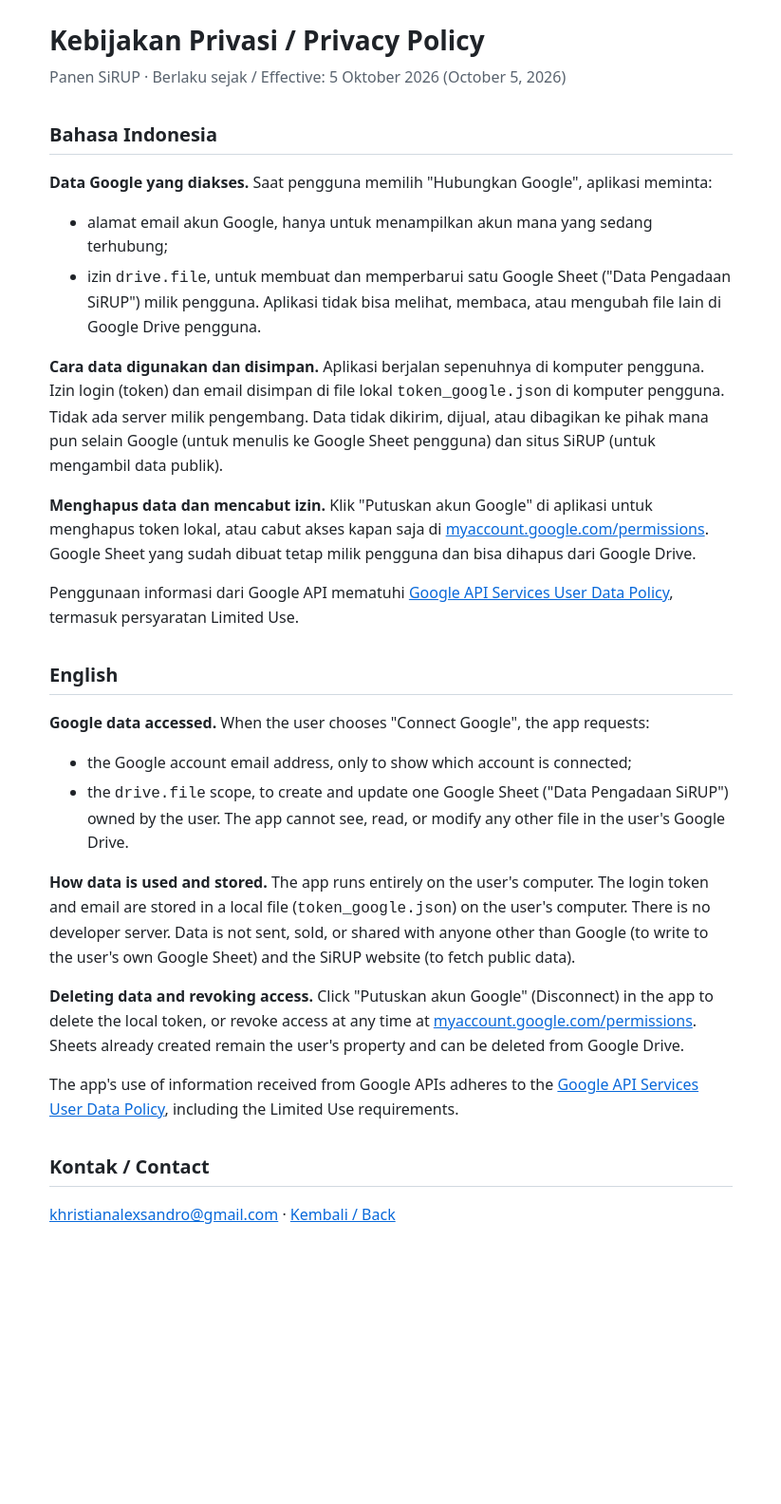
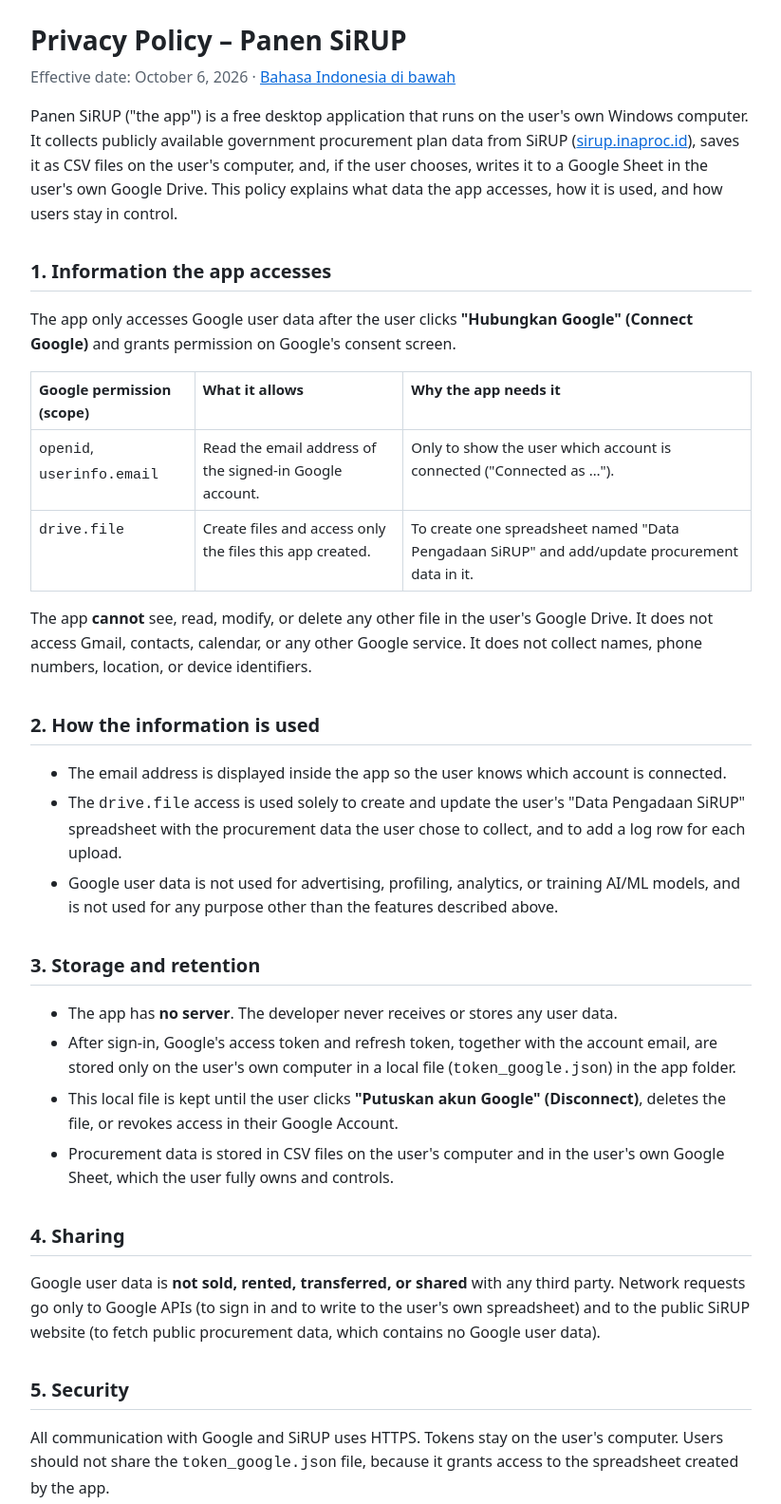
Before and after one commit to SandRune/panen-sirup, a plain HTML site: page privacy.html in a window 1280 px wide. Shown: the part 20-1604 px from the top of the page at 95% size, without its empty margins (228-1051 px from the left). Before the commit the page ends 1369 px from the top, so only its background shows below. Drawn offline with Linux system fonts and the light colour scheme.

Commit message:
Add files via upload

```diff
--- a/privacy.html
+++ b/privacy.html
@@ -1,65 +1,113 @@
 <!doctype html>
-<html lang="id">
+<html lang="en">
 <head>
 <meta charset="utf-8">
 <meta name="viewport" content="width=device-width, initial-scale=1">
-<title>Kebijakan Privasi Panen SiRUP</title>
+<title>Privacy Policy – Panen SiRUP</title>
 <style>
   :root { --bg: #ffffff; --fg: #1f2328; --muted: #59636e; --link: #0969da; --line: #d1d9e0; }
   @media (prefers-color-scheme: dark) { :root { --bg: #0d1117; --fg: #e6edf3; --muted: #9198a1; --link: #4493f8; --line: #3d444d; } }
   body { margin: 0; background: var(--bg); color: var(--fg); font: 16px/1.6 system-ui, -apple-system, "Segoe UI", sans-serif; }
-  main { max-width: 720px; margin: 0 auto; padding: 40px 16px; }
+  main { max-width: 760px; margin: 0 auto; padding: 40px 16px; }
   h1 { margin: 0 0 4px; font-size: 28px; }
   h2 { margin-top: 32px; font-size: 20px; border-bottom: 1px solid var(--line); padding-bottom: 4px; }
+  h3 { margin-top: 20px; font-size: 17px; }
   p.sub { margin: 0; color: var(--muted); }
   a { color: var(--link); }
   li { margin-bottom: 6px; }
+  table { border-collapse: collapse; width: 100%; font-size: 15px; }
+  th, td { border: 1px solid var(--line); padding: 6px 8px; text-align: left; vertical-align: top; }
 </style>
 </head>
 <body>
 <main>
-  <h1>Kebijakan Privasi / Privacy Policy</h1>
-  <p class="sub">Panen SiRUP · Berlaku sejak / Effective: 5 Oktober 2026 (October 5, 2026)</p>
+  <h1>Privacy Policy – Panen SiRUP</h1>
+  <p class="sub">Effective date: October 6, 2026 · <a href="#id">Bahasa Indonesia di bawah</a></p>
 
-  <h2>Bahasa Indonesia</h2>
-  <p><strong>Data Google yang diakses.</strong> Saat pengguna memilih "Hubungkan Google", aplikasi meminta:</p>
+  <p>Panen SiRUP ("the app") is a free desktop application that runs on the user's own Windows computer. It collects
+  publicly available government procurement plan data from SiRUP (<a href="https://sirup.inaproc.id">sirup.inaproc.id</a>),
+  saves it as CSV files on the user's computer, and, if the user chooses, writes it to a Google Sheet in the user's own
+  Google Drive. This policy explains what data the app accesses, how it is used, and how users stay in control.</p>
+
+  <h2>1. Information the app accesses</h2>
+  <p>The app only accesses Google user data after the user clicks <strong>"Hubungkan Google" (Connect Google)</strong>
+  and grants permission on Google's consent screen.</p>
+  <table>
+    <tr><th>Google permission (scope)</th><th>What it allows</th><th>Why the app needs it</th></tr>
+    <tr><td><code>openid</code>, <code>userinfo.email</code></td><td>Read the email address of the signed-in Google account.</td>
+        <td>Only to show the user which account is connected ("Connected as …").</td></tr>
+    <tr><td><code>drive.file</code></td><td>Create files and access only the files this app created.</td>
+        <td>To create one spreadsheet named "Data Pengadaan SiRUP" and add/update procurement data in it.</td></tr>
+  </table>
+  <p>The app <strong>cannot</strong> see, read, modify, or delete any other file in the user's Google Drive. It does not
+  access Gmail, contacts, calendar, or any other Google service. It does not collect names, phone numbers, location,
+  or device identifiers.</p>
+
+  <h2>2. How the information is used</h2>
   <ul>
-    <li>alamat email akun Google, hanya untuk menampilkan akun mana yang sedang terhubung;</li>
-    <li>izin <code>drive.file</code>, untuk membuat dan memperbarui satu Google Sheet ("Data Pengadaan SiRUP") milik pengguna.
-      Aplikasi tidak bisa melihat, membaca, atau mengubah file lain di Google Drive pengguna.</li>
+    <li>The email address is displayed inside the app so the user knows which account is connected.</li>
+    <li>The <code>drive.file</code> access is used solely to create and update the user's "Data Pengadaan SiRUP"
+      spreadsheet with the procurement data the user chose to collect, and to add a log row for each upload.</li>
+    <li>Google user data is not used for advertising, profiling, analytics, or training AI/ML models, and is not
+      used for any purpose other than the features described above.</li>
   </ul>
-  <p><strong>Cara data digunakan dan disimpan.</strong> Aplikasi berjalan sepenuhnya di komputer pengguna. Izin login
-  (token) dan email disimpan di file lokal <code>token_google.json</code> di komputer pengguna. Tidak ada server milik
-  pengembang. Data tidak dikirim, dijual, atau dibagikan ke pihak mana pun selain Google (untuk menulis ke Google Sheet
-  pengguna) dan situs SiRUP (untuk mengambil data publik).</p>
-  <p><strong>Menghapus data dan mencabut izin.</strong> Klik "Putuskan akun Google" di aplikasi untuk menghapus token
-  lokal, atau cabut akses kapan saja di <a href="https://myaccount.google.com/permissions">myaccount.google.com/permissions</a>.
-  Google Sheet yang sudah dibuat tetap milik pengguna dan bisa dihapus dari Google Drive.</p>
-  <p>Penggunaan informasi dari Google API mematuhi
-  <a href="https://developers.google.com/terms/api-services-user-data-policy">Google API Services User Data Policy</a>,
-  termasuk persyaratan Limited Use.</p>
 
-  <h2>English</h2>
-  <p><strong>Google data accessed.</strong> When the user chooses "Connect Google", the app requests:</p>
+  <h2>3. Storage and retention</h2>
   <ul>
-    <li>the Google account email address, only to show which account is connected;</li>
-    <li>the <code>drive.file</code> scope, to create and update one Google Sheet ("Data Pengadaan SiRUP") owned by the user.
-      The app cannot see, read, or modify any other file in the user's Google Drive.</li>
+    <li>The app has <strong>no server</strong>. The developer never receives or stores any user data.</li>
+    <li>After sign-in, Google's access token and refresh token, together with the account email, are stored only
+      on the user's own computer in a local file (<code>token_google.json</code>) in the app folder.</li>
+    <li>This local file is kept until the user clicks <strong>"Putuskan akun Google" (Disconnect)</strong>, deletes the
+      file, or revokes access in their Google Account.</li>
+    <li>Procurement data is stored in CSV files on the user's computer and in the user's own Google Sheet, which the
+      user fully owns and controls.</li>
   </ul>
-  <p><strong>How data is used and stored.</strong> The app runs entirely on the user's computer. The login token and
-  email are stored in a local file (<code>token_google.json</code>) on the user's computer. There is no developer server.
-  Data is not sent, sold, or shared with anyone other than Google (to write to the user's own Google Sheet) and the
-  SiRUP website (to fetch public data).</p>
-  <p><strong>Deleting data and revoking access.</strong> Click "Putuskan akun Google" (Disconnect) in the app to delete
-  the local token, or revoke access at any time at
-  <a href="https://myaccount.google.com/permissions">myaccount.google.com/permissions</a>. Sheets already created remain
-  the user's property and can be deleted from Google Drive.</p>
-  <p>The app's use of information received from Google APIs adheres to the
+
+  <h2>4. Sharing</h2>
+  <p>Google user data is <strong>not sold, rented, transferred, or shared</strong> with any third party. Network
+  requests go only to Google APIs (to sign in and to write to the user's own spreadsheet) and to the public SiRUP
+  website (to fetch public procurement data, which contains no Google user data).</p>
+
+  <h2>5. Security</h2>
+  <p>All communication with Google and SiRUP uses HTTPS. Tokens stay on the user's computer. Users should not share
+  the <code>token_google.json</code> file, because it grants access to the spreadsheet created by the app.</p>
+
+  <h2>6. User control and deletion</h2>
+  <ul>
+    <li>Disconnect inside the app with <strong>"Putuskan akun Google"</strong>; this deletes the local token file.</li>
+    <li>Revoke the app's access at any time at
+      <a href="https://myaccount.google.com/permissions">myaccount.google.com/permissions</a>.</li>
+    <li>Delete the "Data Pengadaan SiRUP" spreadsheet from Google Drive at any time.</li>
+  </ul>
+
+  <h2>7. Limited Use disclosure</h2>
+  <p>Panen SiRUP's use and transfer of information received from Google APIs adheres to the
   <a href="https://developers.google.com/terms/api-services-user-data-policy">Google API Services User Data Policy</a>,
   including the Limited Use requirements.</p>
 
-  <h2>Kontak / Contact</h2>
-  <p><a href="mailto:EMAIL_KAMU@gmail.com">khristianalexsandro@gmail.com</a> · <a href="index.html">Kembali / Back</a></p>
+  <h2>8. Children</h2>
+  <p>The app is a work tool for procurement research and is not directed at children under 13.</p>
+
+  <h2>9. Changes to this policy</h2>
+  <p>Changes will be published on this page with a new effective date.</p>
+
+  <h2>10. Contact</h2>
+  <p>Questions about this policy: <a href="mailto:khristianalexsandro@gmail.com">khristianalexsandro@gmail.com</a></p>
+
+  <h2 id="id">Ringkasan (Bahasa Indonesia)</h2>
+  <ul>
+    <li>Panen SiRUP adalah aplikasi desktop gratis yang berjalan di komputer pengguna. App ini mengambil data
+      pengadaan publik dari SiRUP dan, jika pengguna mau, menyimpannya ke Google Sheet milik pengguna.</li>
+    <li>Izin Google yang diminta: <strong>email</strong> (hanya untuk menampilkan akun yang terhubung) dan
+      <strong><code>drive.file</code></strong> (hanya untuk membuat dan memperbarui Sheet "Data Pengadaan SiRUP").
+      App tidak bisa membuka file lain di Google Drive pengguna.</li>
+    <li>Tidak ada server. Token login disimpan hanya di komputer pengguna (<code>token_google.json</code>).
+      Data tidak dijual atau dibagikan ke pihak lain, dan tidak dipakai untuk iklan atau melatih AI.</li>
+    <li>Cabut akses kapan saja lewat tombol "Putuskan akun Google" di app atau di
+      <a href="https://myaccount.google.com/permissions">myaccount.google.com/permissions</a>.</li>
+  </ul>
+
+  <p><a href="index.html">← Home</a></p>
 </main>
 </body>
 </html>
```
Also changed, not shown: index.html (+1 -1 lines).
